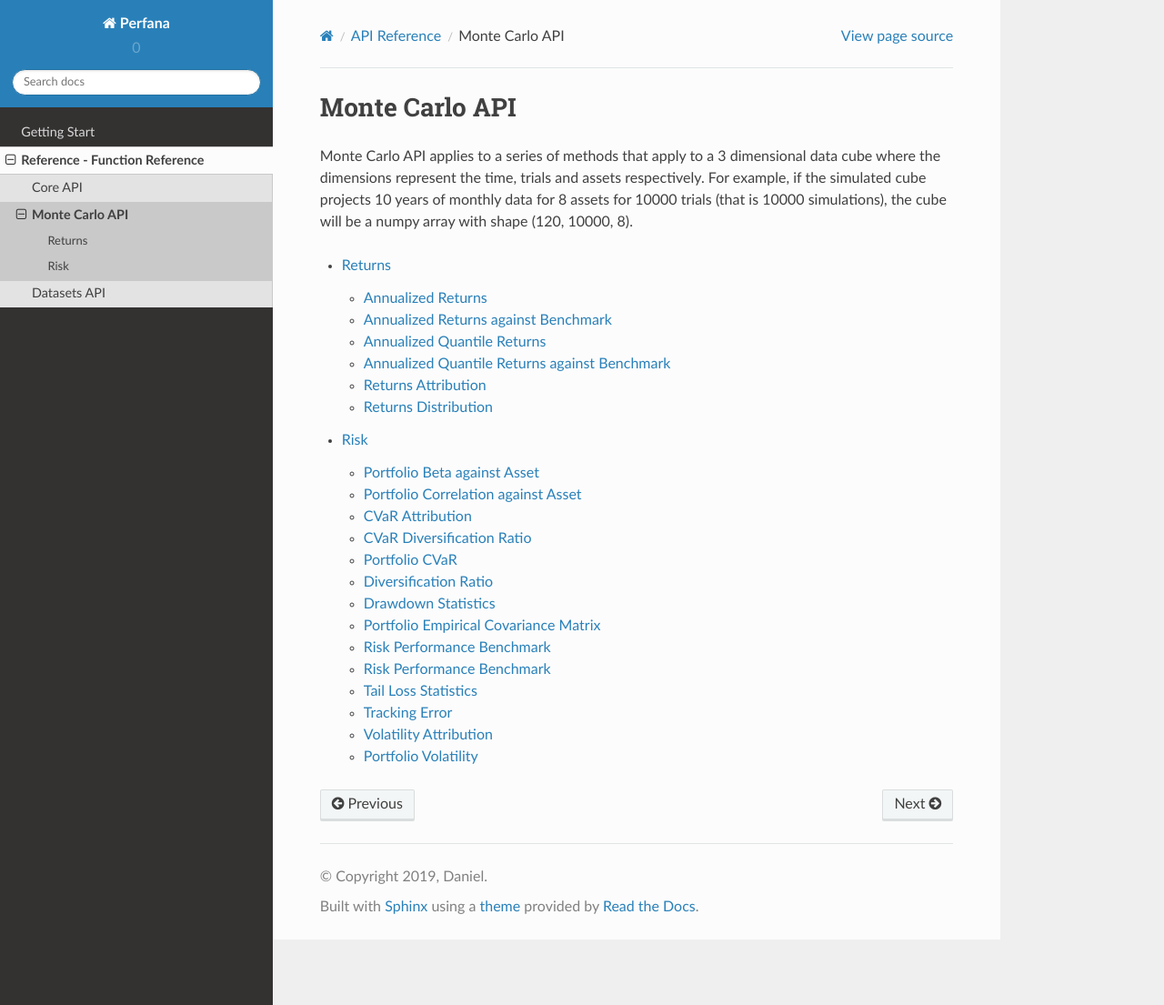
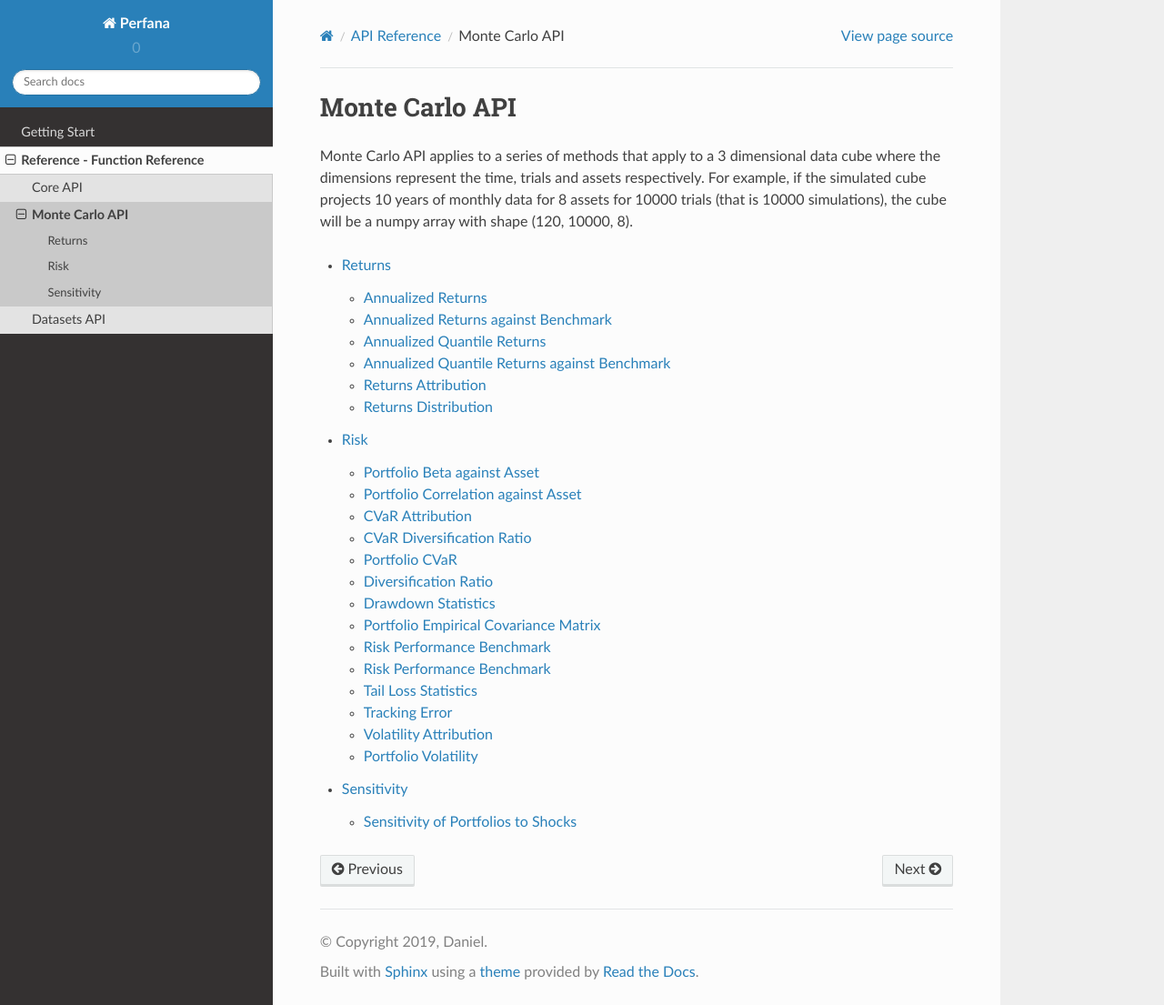
Before and after one commit to DanielBok/perfana, a Sphinx documentation site: the page built from docs/source/reference/monte_carlo/index.rst, in a window 1280 px wide and 1105 px high. Shown: the whole window at 91% size. Built offline with Sphinx 7.4.7 and the Read the Docs theme 2.0.0, drawn with Linux system fonts in a browser that asks for light colours.

Commit message:
Added sensitivity docs

```diff
--- a/docs/source/reference/monte_carlo/index.rst
+++ b/docs/source/reference/monte_carlo/index.rst
@@ -7,3 +7,4 @@ Monte Carlo API applies to a series of methods that apply to a 3 dimensional dat
 
     Returns <returns/index>
     Risk <risk/index>
+    Sensitivity <sensitivity/index>
--- /dev/null
+++ b/docs/source/reference/monte_carlo/sensitivity/index.rst
@@ -0,0 +1,6 @@
+Sensitivity
+^^^^^^^^^^^
+
+.. toctree::
+
+    Sensitivity of Portfolios to Shocks <sensitivity_m>
--- /dev/null
+++ b/docs/source/reference/monte_carlo/sensitivity/sensitivity_m.rst
@@ -0,0 +1,4 @@
+Sensitivity of Portfolios to Shocks
+^^^^^^^^^^^^^^^^^^^^^^^^^^^^^^^^^^^
+
+.. autofunction:: perfana.monte_carlo.sensitivity.sensitivity_m
```
